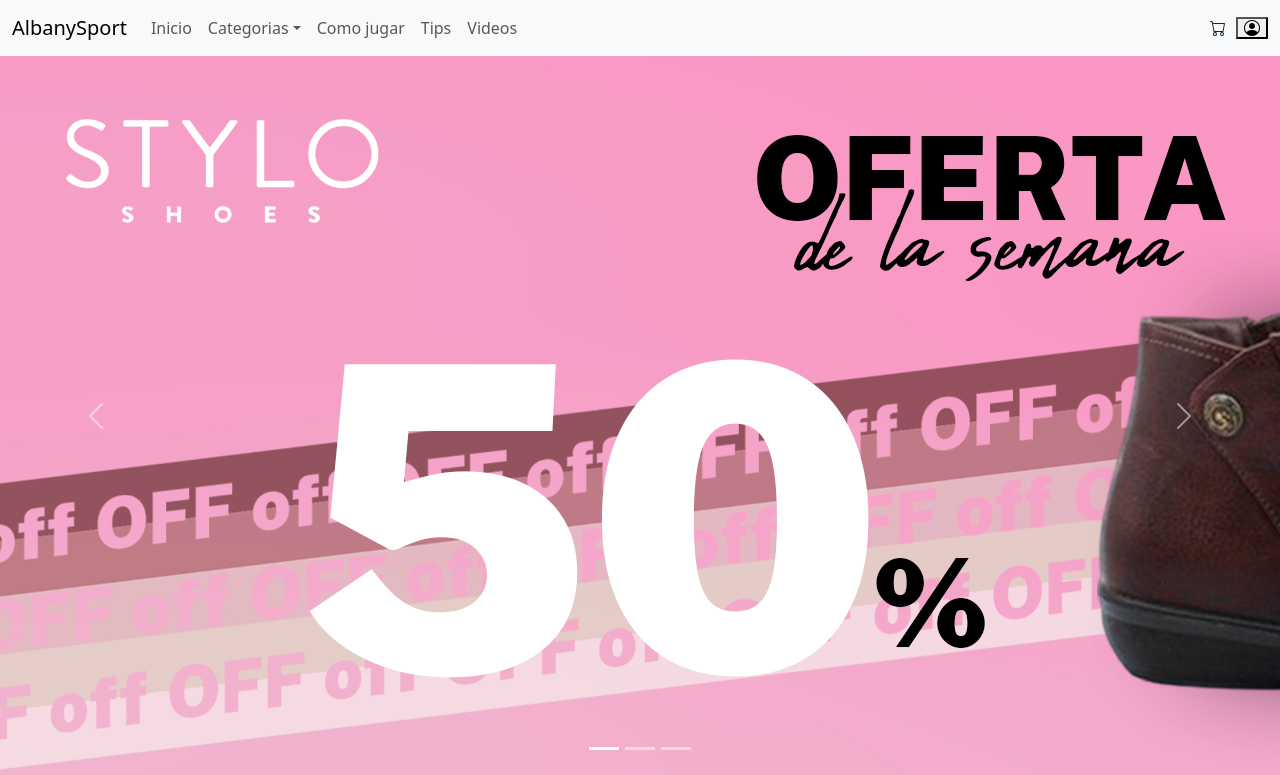
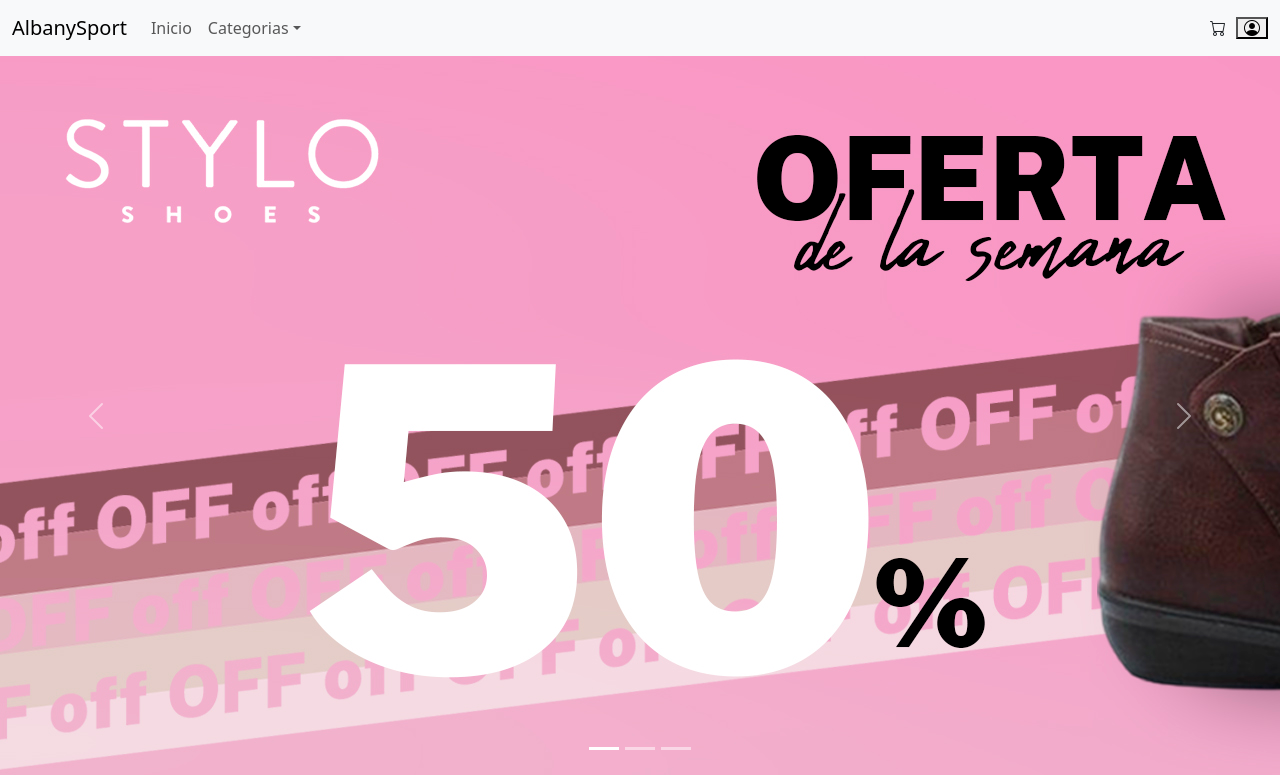
Before and after one commit to Tatan617/AlbanyProject, a Django app: page / in a window 1280 px wide. Shown: the top 775 px of the page. Run offline with Django 5.2, Linux system fonts and the light colour scheme.

Commit message:
Limpieza

```diff
--- a/templates/header.html
+++ b/templates/header.html
@@ -26,16 +26,6 @@
                         <li><a class="dropdown-item" href="#">Gorros</a></li>
                     </ul>
                   </li>
-                  <li class="nav-item">
-                    <a class="nav-link" href="#">Como jugar</a>
-                  </li>
-                  <li class="nav-item">
-                    <a class="nav-link" href="#">Tips</a>
-                  </li>
-                  <li class="nav-item">
-                    <a class="nav-link" href="#">Videos</a>
-                  </li>
-
                 </ul>
 
                 <div class="nav-item" style="margin: 10px">
```
